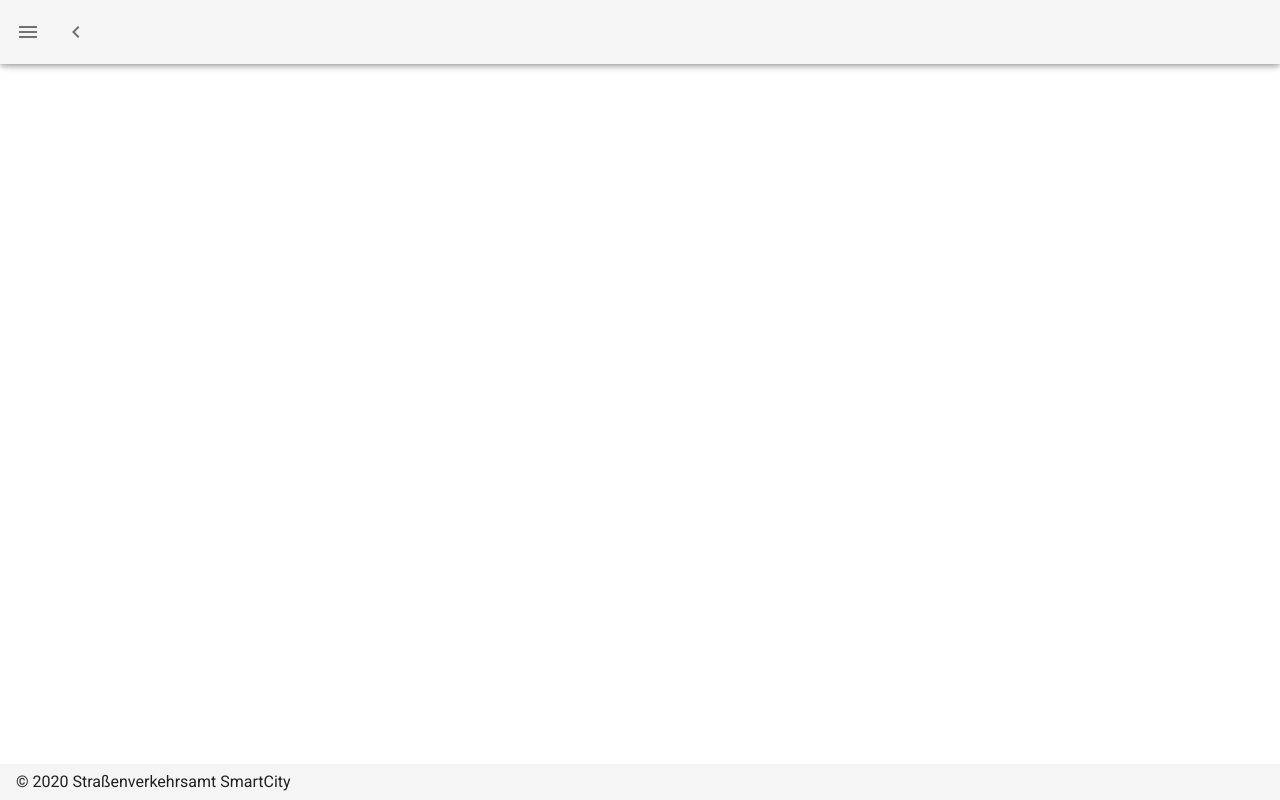
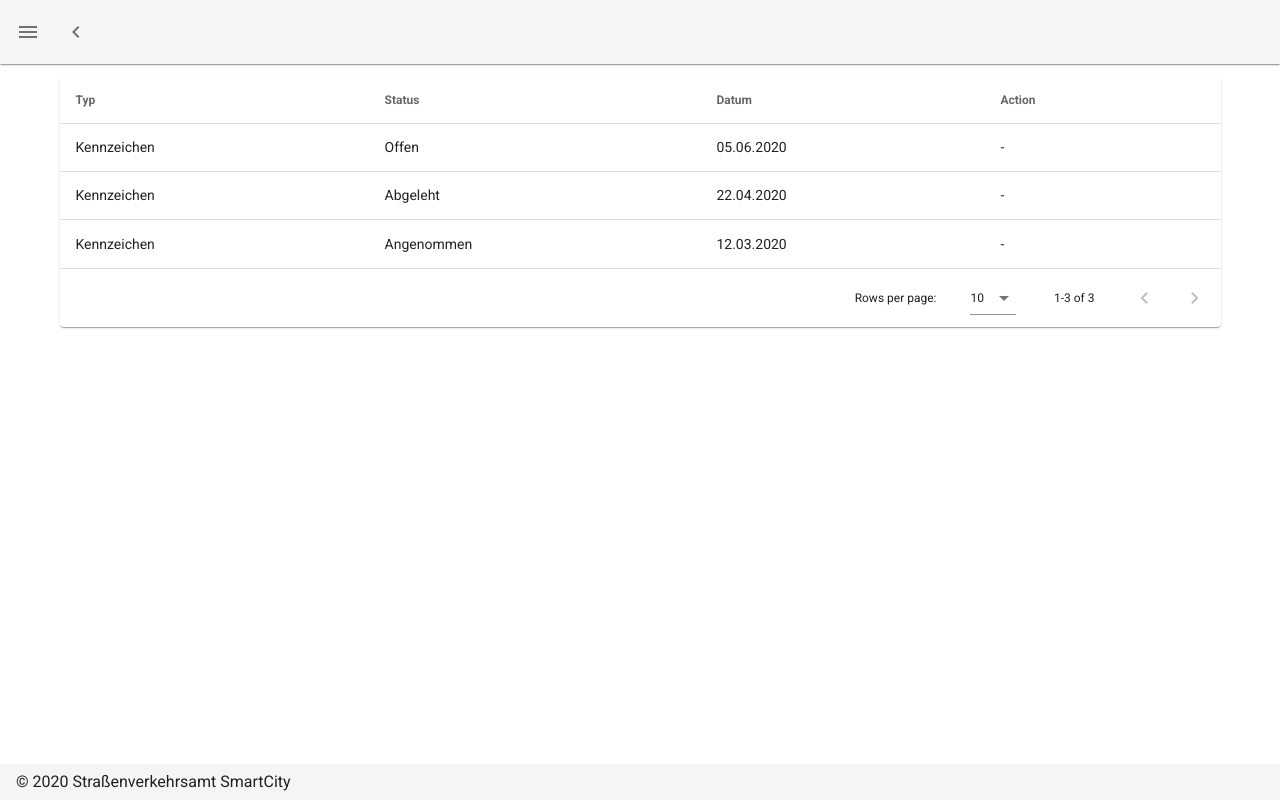
Before and after one commit to SGSE-2020/MS_Strassenverkehrsamt, a Nuxt app in the folder frontend/: page /application in a window 1280 px wide. Built offline with nearby package versions, Linux system fonts and the light colour scheme.

Commit message:
axios used for api calls applications table added

```diff
--- a/frontend/layouts/default.vue
+++ b/frontend/layouts/default.vue
@@ -24,7 +24,7 @@
         </v-list-item>
       </v-list>
     </v-navigation-drawer>
-    <v-app-bar :clipped-left="clipped" fixed app>
+    <v-app-bar :clipped-left="clipped" fixed app class="elevation-1">
       <v-app-bar-nav-icon @click.stop="drawer = !drawer" />
       <v-btn icon @click.stop="miniVariant = !miniVariant">
         <v-icon>mdi-{{ `chevron-${miniVariant ? 'right' : 'left'}` }}</v-icon>
@@ -71,6 +71,11 @@ export default {
           to: '/account'
         },
         {
+          icon: 'mdi-file-document-edit',
+          title: 'Anträge',
+          to: '/application'
+        },
+        {
           icon: 'mdi-chart-bubble',
           title: 'Kennzeichen',
           to: '/licenseplate'
--- a/frontend/pages/account.vue
+++ b/frontend/pages/account.vue
@@ -3,7 +3,7 @@
     <v-flex class="text-center">
       <h1>Melde dich mit deinem SmartCity Konto an</h1>
       <br />
-      <v-card width="500" class="mx-auto mt-5">
+      <v-card width="500" class="mx-auto mt-5 elevation-5">
         <v-card-title><h1 class="display-1">Login</h1></v-card-title>
         <v-card-text>
           <v-form>
--- /dev/null
+++ b/frontend/pages/application.vue
@@ -0,0 +1,63 @@
+<template>
+  <v-data-table
+    v-model="selected"
+    :headers="headers"
+    :items="desserts"
+    item-key="name"
+    class="elevation-1"
+  >
+    <template v-slot:top> </template>
+  </v-data-table>
+</template>
+
+<script>
+export default {
+  components: {},
+  data() {
+    return {
+      singleSelect: false,
+      selected: [],
+      headers: [
+        {
+          text: 'Typ',
+          align: 'start',
+          sortable: false,
+          value: 'typ'
+        },
+        { text: 'Status', value: 'status' },
+        { text: 'Datum', value: 'date' },
+        { text: 'Action', value: 'action' }
+      ],
+      desserts: [
+        {
+          typ: 'Kennzeichen',
+          status: 'Offen',
+          date: '05.06.2020',
+          action: '-'
+        },
+        {
+          typ: 'Kennzeichen',
+          status: 'Abgeleht',
+          date: '22.04.2020',
+          action: '-'
+        },
+        {
+          typ: 'Kennzeichen',
+          status: 'Angenommen',
+          date: '12.03.2020',
+          action: '-'
+        }
+      ]
+    }
+  },
+  computed: {},
+  mounted() {
+    this.callAPI()
+  },
+  methods: {
+    callAPI() {
+      console.log('callAPI')
+    }
+  }
+}
+</script>
--- a/frontend/pages/index.vue
+++ b/frontend/pages/index.vue
@@ -16,6 +16,8 @@
 </template>
 
 <script>
+const axios = require('axios')
+
 export default {
   components: {},
   data() {
@@ -40,17 +42,21 @@ export default {
     */
   },
   mounted() {
-    this.callAPI()
+    // Display inital values
+    axios
+      .get('/api/hello')
+      .then((response) => {
+        // handle success
+        console.log(response.data.somedata)
+        this.entries = response.data.somedata
+      })
+      .catch(function(error) {
+        console.log(error)
+      })
   },
   methods: {
     callAPI() {
       console.log('callAPI')
-      fetch('/api/hello')
-        .then((response) => response.json())
-        .then((data) => {
-          console.log(data.somedata)
-          this.entries = data.somedata
-        })
     }
   }
 }
```
Also changed, not shown: 1 other file (tests, documents, lock files or other folders).
